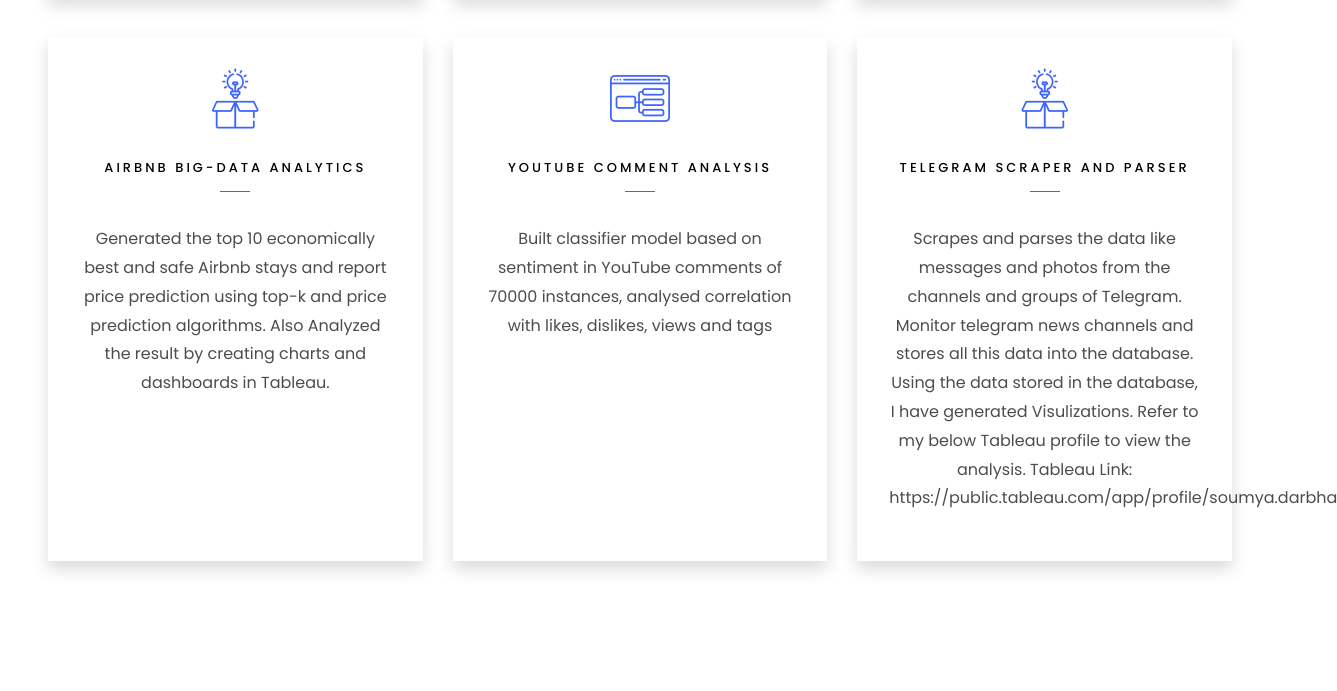
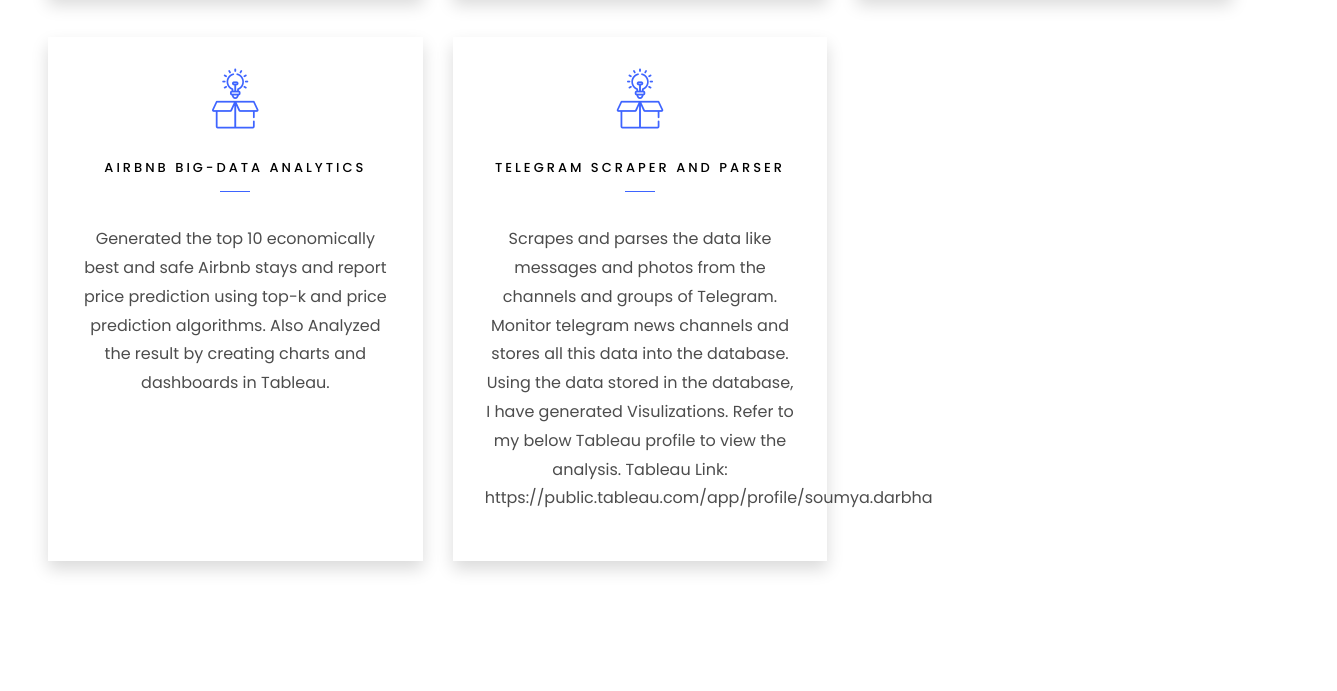
Before and after one commit to soumyadarbha/soumyadarbha.github.io, a plain HTML site: page index.html in a window 1280 px wide. Shown: the part 5152-5843 px from the top of the page, 1337 px wide, since content can reach past the window. Drawn offline with nearby package versions, Linux system fonts and the light colour scheme; files whose address does not match are found by name.

Commit message:
Update index.html

```diff
--- a/index.html
+++ b/index.html
@@ -315,17 +315,7 @@
 							</div>
 						</a>
 					</div>
-		<div class="col-md-4 text-center d-flex ftco-animate">
-						<a href="https://github.com/SameeraTurupu/Youtube-Comment-Analysis" class="services-1 shadow">
-							<span class="icon">
-								<i class="flaticon-ux-design"></i>
-							</span>
-							<div class="desc">
-								<h3 class="mb-5">Youtube Comment Analysis</h3>
-								<p>Built classifier model based on sentiment in YouTube comments of 70000 instances, analysed correlation with likes, dislikes, views and tags</p>
-							</div>
-						</a>
-					</div>
+
         <div class="col-md-4 text-center d-flex ftco-animate">
 						<a href="https://github.com/soumyadarbha/Telegram-Scraper-and-Parser" class="services-1 shadow">
 							<span class="icon">
```
